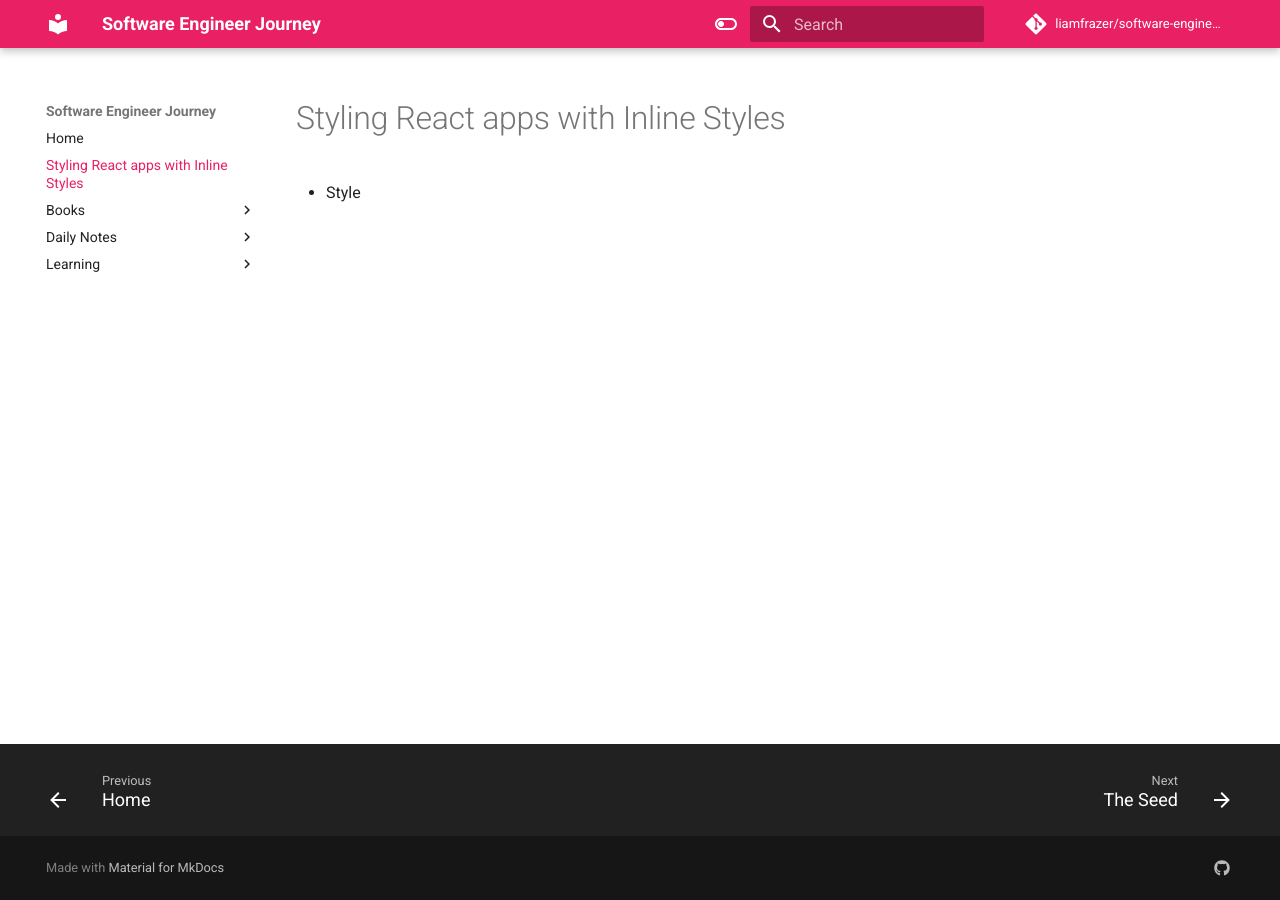
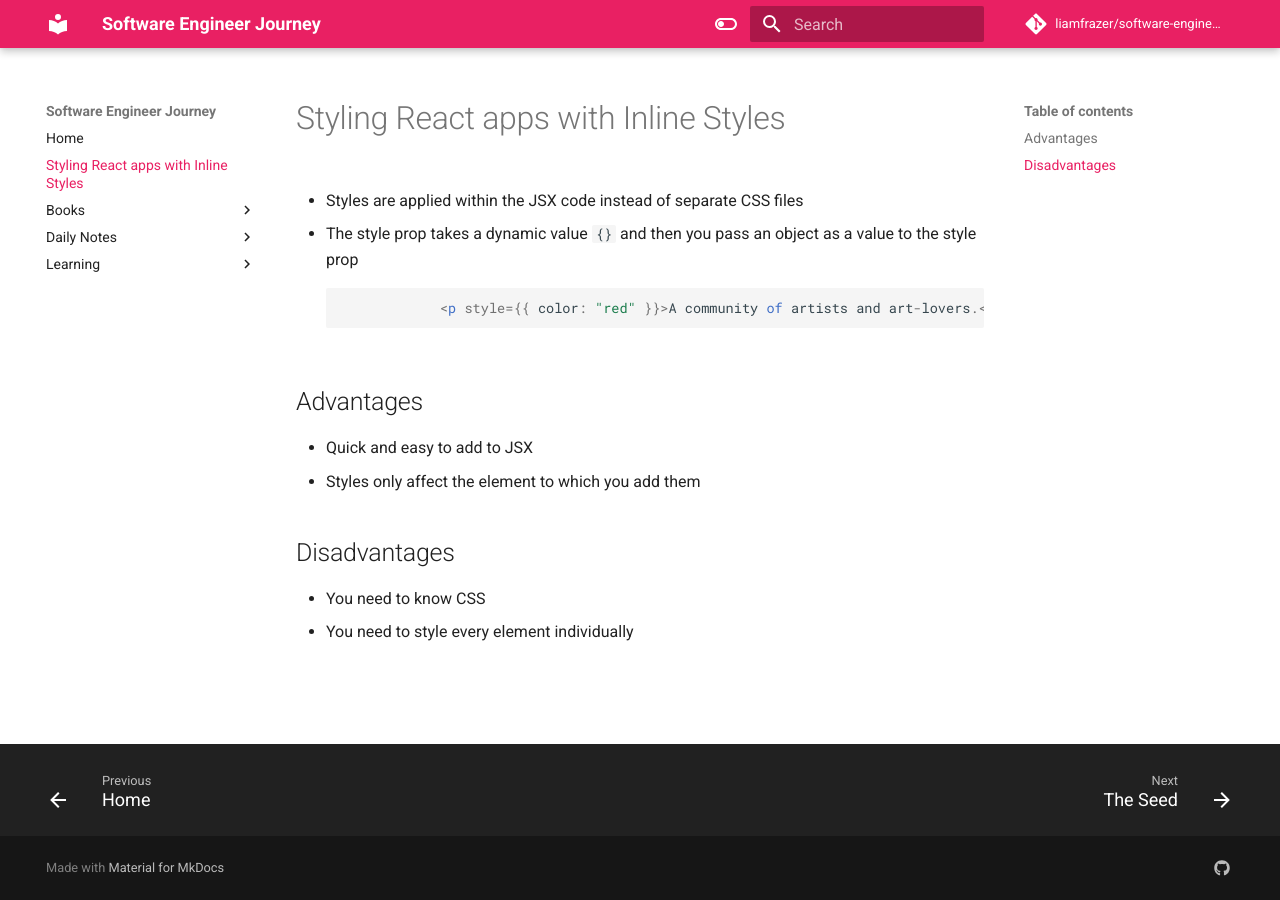
Before and after one commit to liamfrazer/software-engineer-journey, an MkDocs documentation site: the page built from docs/Styling React apps with Inline Styles.md, in a window 1280 px wide. Built offline with MkDocs 1.6.1 and Material for MkDocs 9.7.7, drawn with Linux system fonts in a browser that asks for light colours; comment, search, counter and statistics services are not loaded.

Commit message:
vault backup: 2023-12-28 09:14:54

````diff
--- a/docs/Styling React apps with Inline Styles.md
+++ b/docs/Styling React apps with Inline Styles.md
@@ -6,4 +6,18 @@ tags:
   - styles
 ---
 # Styling React apps with Inline Styles
-* Style
+* Styles are applied within the JSX code instead of separate CSS files
+
+* The style prop takes a dynamic value `{}` and then you pass an object as a value to the style prop
+```jsx
+			<p style={{ color: "red" }}>A community of artists and art-lovers.</p>
+
+```
+
+## Advantages
+* Quick and easy to add to JSX
+* Styles only affect the element to which you add them
+
+## Disadvantages
+* You need to know CSS
+* You need to style every element individually
````
